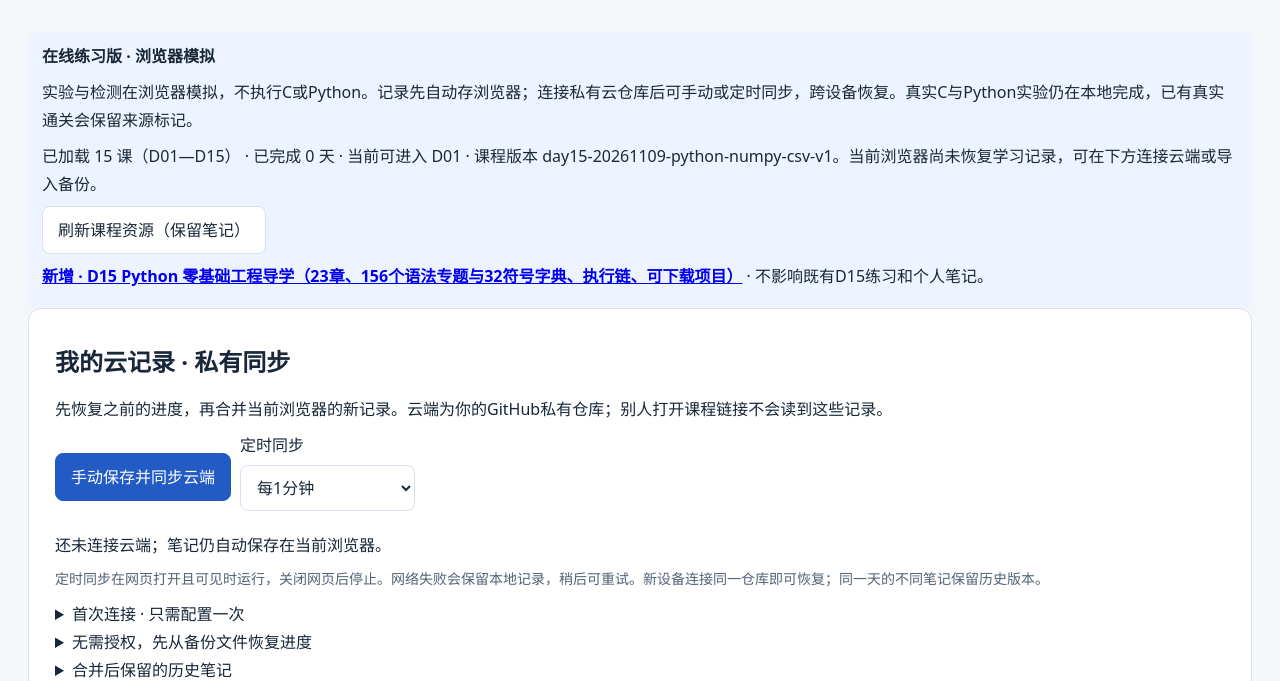
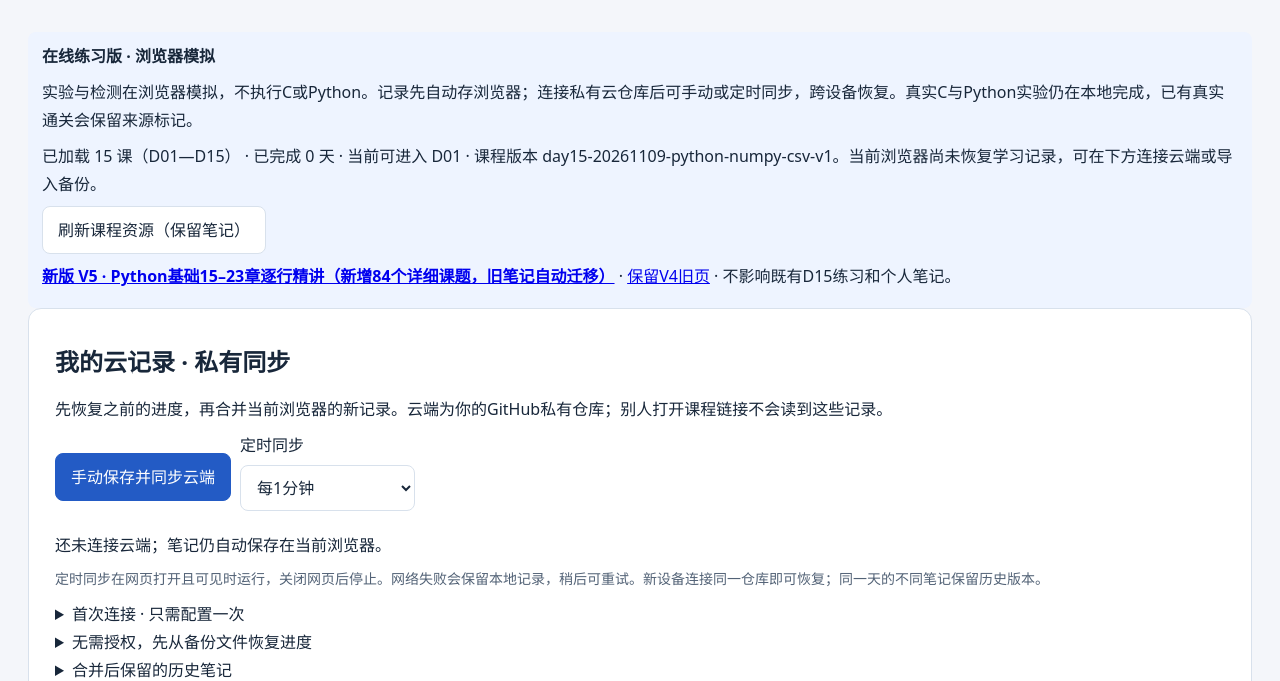
Before and after one commit to chenyifan030206-png/asw-learning-room, a plain HTML site: page index.html in a window 1280 px wide. Shown: the part 119-800 px from the top of the page. Drawn offline with Linux system fonts and the light colour scheme.

Commit message:
docs(python-v5): surface new deep lesson page from homepage and legacy course

```diff
--- a/index.html
+++ b/index.html
@@ -2,7 +2,7 @@
 <html lang="zh-CN" data-course-version="day15-20261109-python-numpy-csv-v1">
 <head><meta charset="utf-8"><meta name="viewport" content="width=device-width,initial-scale=1"><title>智驾学习室 · 在线版</title><link rel="stylesheet" href="./style.css?v=day15-20261109-python-numpy-csv-v1"></head>
 <body><header><div><span class="eyebrow">免费在线练习 · C++ / ROS 2 / 智驾控制</span><h1>智驾学习室 · 在线版</h1></div><div id="progress" class="muted">正在读取进度…</div></header>
-<main><div class="hint" id="onlineNotice"><strong>在线练习版 · 浏览器模拟</strong><p>实验与检测在浏览器模拟，不执行C或Python。记录先自动存浏览器；连接私有云仓库后可手动或定时同步，跨设备恢复。真实C与Python实验仍在本地完成，已有真实通关会保留来源标记。</p><p id="courseStatus" role="status">正在读取课程版本与进度…</p><button id="refreshCourses">刷新课程资源（保留笔记）</button><p><a href="./python-foundation.html" target="_blank" rel="noopener noreferrer"><strong>新增 · D15 Python 零基础工程导学（23章、156个语法专题与32符号字典、执行链、可下载项目）</strong></a> · 不影响既有D15练习和个人笔记。</p></div><section class="panel" id="cloudPanel">
+<main><div class="hint" id="onlineNotice"><strong>在线练习版 · 浏览器模拟</strong><p>实验与检测在浏览器模拟，不执行C或Python。记录先自动存浏览器；连接私有云仓库后可手动或定时同步，跨设备恢复。真实C与Python实验仍在本地完成，已有真实通关会保留来源标记。</p><p id="courseStatus" role="status">正在读取课程版本与进度…</p><button id="refreshCourses">刷新课程资源（保留笔记）</button><p><a href="./python-foundation-v5.html" target="_blank" rel="noopener noreferrer"><strong>新版 V5 · Python基础15–23章逐行精讲（新增84个详细课题，旧笔记自动迁移）</strong></a> · <a href="./python-foundation.html" target="_blank" rel="noopener noreferrer">保留V4旧页</a> · 不影响既有D15练习和个人笔记。</p></div><section class="panel" id="cloudPanel">
 <h2>我的云记录 · 私有同步</h2>
 <p>先恢复之前的进度，再合并当前浏览器的新记录。云端为你的GitHub私有仓库；别人打开课程链接不会读到这些记录。</p>
 <div class="row"><button id="cloudSave" class="primary">手动保存并同步云端</button><label>定时同步<select id="cloudInterval"><option value="60">每1分钟</option><option value="300">每5分钟</option><option value="600">每10分钟</option><option value="0">关闭定时，仅手动</option></select></label></div>
```
